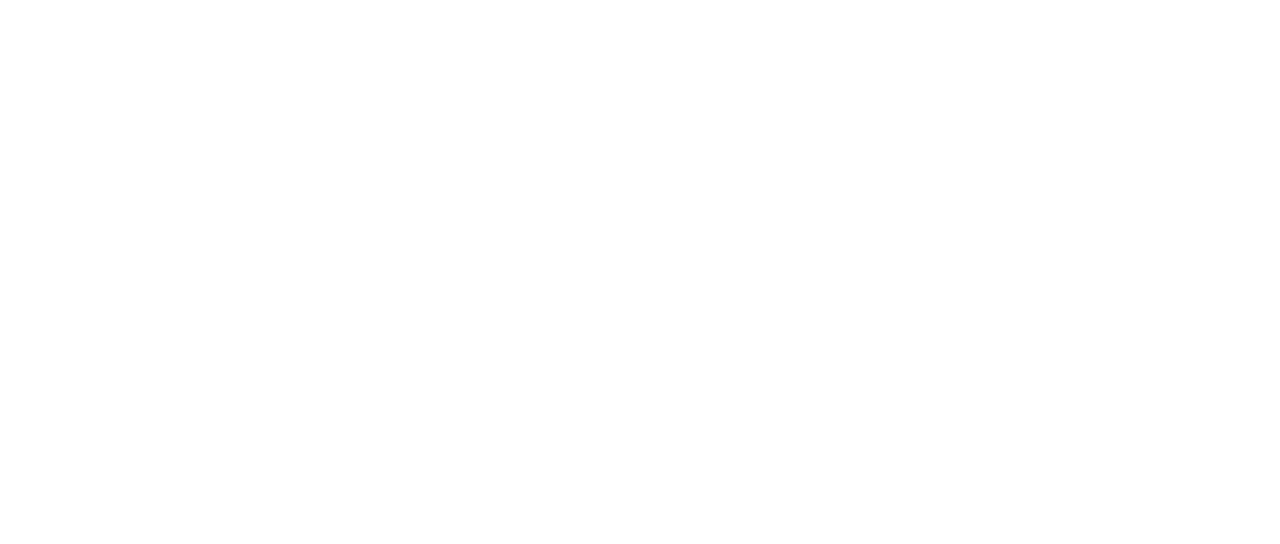
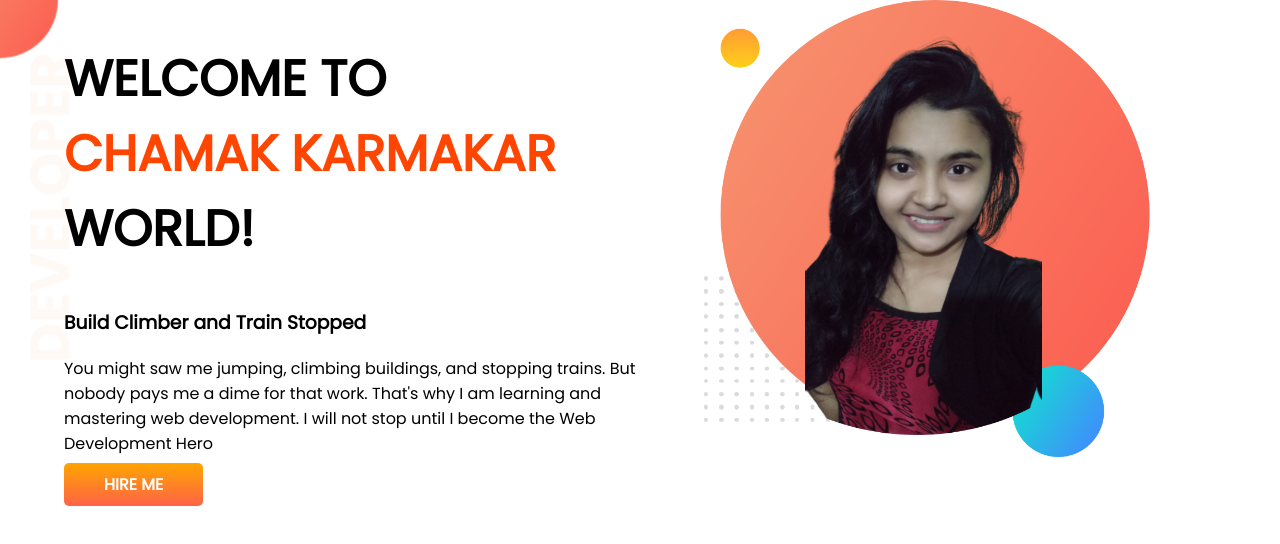
Before and after one commit to chamakkarmakar/developer-portfolio, a plain HTML site: page index.html in a window 1280 px wide. Drawn offline with Linux system fonts and the light colour scheme.

Commit message:
top banner added

```diff
--- a/index.html
+++ b/index.html
@@ -6,8 +6,25 @@
     <meta name="viewport" content="width=device-width, initial-scale=1.0">
     <title>Chamak Portfolio</title>
     <link rel="stylesheet" href="style.css">
+
+    <link rel="preconnect" href="https://fonts.googleapis.com">
+    <link rel="preconnect" href="https://fonts.gstatic.com" crossorigin>
+    <link href="https://fonts.googleapis.com/css2?family=Poppins&display=swap" rel="stylesheet">
+
 </head>
 <body>
+    <section class="top-banner">
+        <div class="half-width">
+            <h1>WELCOME TO <br> <span class="orange-color">CHAMAK KARMAKAR</span>  WORLD!</h1>
+            <h3>Build Climber and Train Stopped</h3>
+            <p>You might saw me jumping, climbing buildings, and stopping trains. But nobody pays me a dime for that work. That's why I am learning and mastering web development. I will not stop until I become the Web Development Hero</p>
+             <a class="link-button" target="_blank"  href="#">HIRE ME</a>
+        </div>
+        <div class="half-width">
+            <img src="/images/pic-1.png" alt="my-pic">
+        </div>
+    </section>
+
 
 </body>
 </html>
--- a/style.css
+++ b/style.css
@@ -0,0 +1,35 @@
+body{
+    margin: 0;
+    font-family: 'Poppins', sans-serif;
+}
+section{
+    display: flex;
+}
+.half-width{
+    width: 50%;
+    padding-left: 5%;
+
+}
+.half-width img{
+    width: 80%;
+}
+h1{
+    font-size: 50px;
+}
+.orange-color{
+    color: orangered;
+}
+
+.link-button{
+    text-decoration: none;
+    color: white;
+    background-image: linear-gradient(orange,tomato);
+    border-radius: 7px;
+    font-weight: 700;
+    border-radius: 5px;
+    padding: 10px 40px;
+}
+.top-banner{
+    background-image: url("/images/top-banner.png");
+    background-repeat: no-repeat;
+}
```
Also changed, not shown: images/dream-bg.png (added), images/exp-bg.png (added), images/jhankar.png (added), images/jhankar2.png (added), images/my-bg.png (added), images/my-bg2.png (added), images/pic-1.png (added), images/top-banner.png (added), showOff/IMG_20201231_222801-removebg-preview.png (added), 9 other files.
